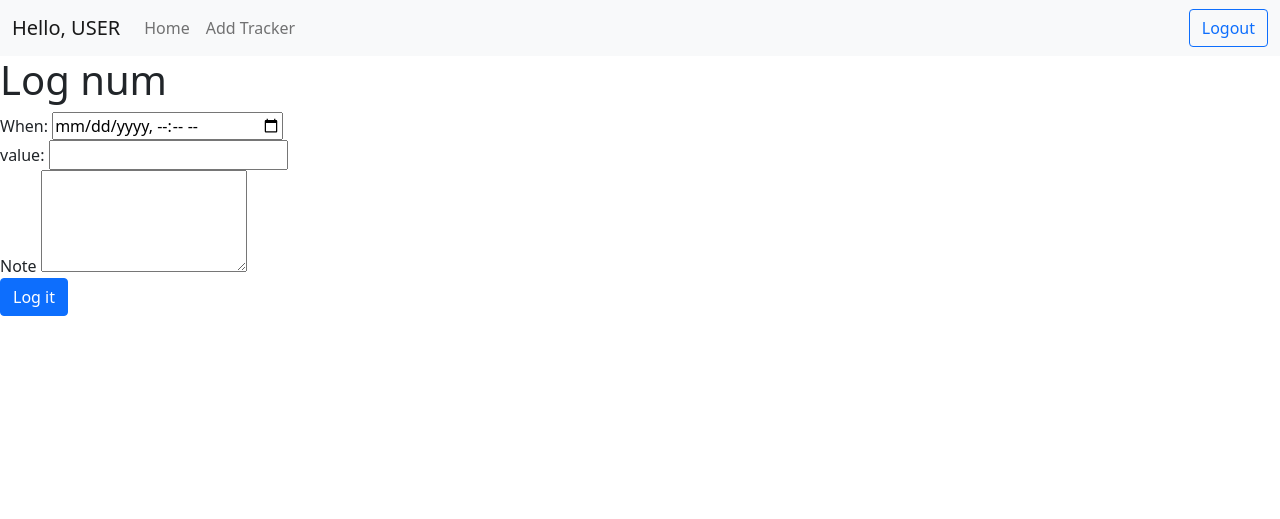
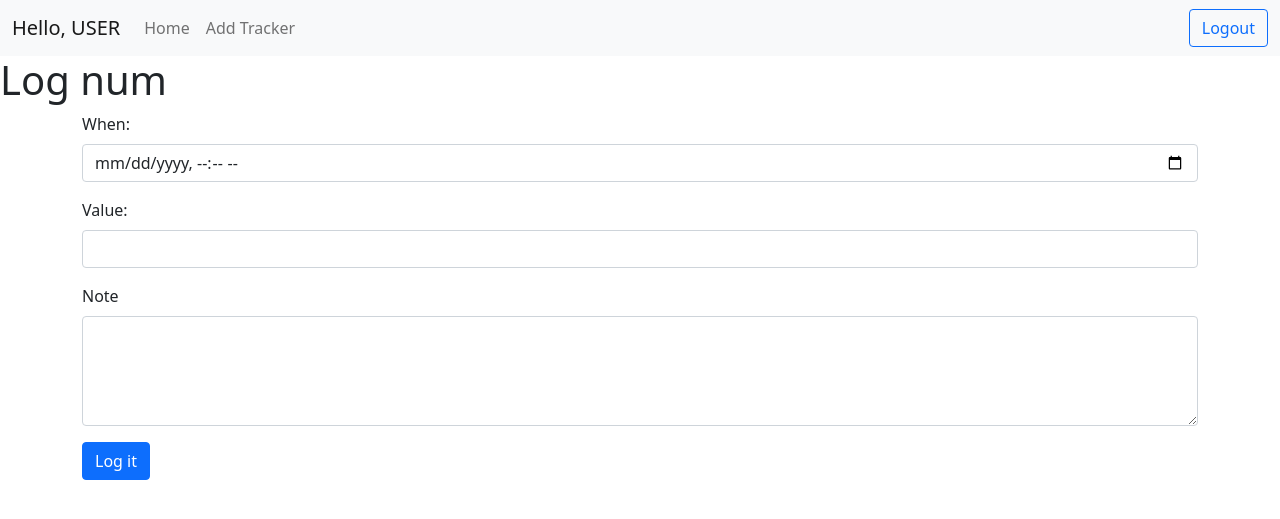
Before and after one commit to Manukumar-B-IITM/TrackerProject, a Flask app: page /tracker/1/log in a window 1280 px wide. Shown: the top 519 px of the page. Run offline with Flask 2, Linux system fonts and the light colour scheme.

Commit message:
ICONS + Log Style

```diff
--- a/templates/head_content.html
+++ b/templates/head_content.html
@@ -1,6 +1,8 @@
 <head>
     <meta charset="utf-8">
     <title>Tracker Overview</title>
+
+    <link rel="stylesheet" href="https://cdn.jsdelivr.net/npm/bootstrap-icons@1.8.1/font/bootstrap-icons.css">
 
     <link href="https://cdn.jsdelivr.net/npm/bootstrap@5.1.3/dist/css/bootstrap.min.css" rel="stylesheet"
         integrity="sha384-1BmE4kWBq78iYhFldvKuhfTAU6auU8tT94WrHftjDbrCEXSU1oBoqyl2QvZ6jIW3" crossorigin="anonymous">
--- a/templates/log_create.html
+++ b/templates/log_create.html
@@ -7,62 +7,96 @@
     {% include './navbar.html' %}
 
     <h1>Log {{ tracker.name }}</h1>
-    <form action="/tracker/{{ tracker.id }}/log" method="POST" id="create-tracker-log">
     <div>
-            <label>When: </label>
-            <input type="datetime-local" name="timestamp" id="whenDateTime" required />
+        <form action="/tracker/{{ tracker.id }}/log" class="container" method="POST" id="create-tracker-log">
+            <div class="mb-3">
+                <label class="form-label">When: </label>
+                <input type="datetime-local" class="form-control" name="timestamp" id="whenDateTime" required />
             </div>
 
             {% if tracker.type == 1 %}
-        <div>
-            <label>value:</label>
-            <input type="text" name="tvalue" required />
+            <div class="mb-3">
+                <label class="form-label">Value:</label>
+                <input type="text" class="form-control" name="tvalue" required />
             </div>
 
             {% elif tracker.type == 2 %}
-        <div>
+            <div class="mb-3">
                 {% set options = tracker.settings.split(',') %}
-            <label>Select:</label>
+                <label class="form-label">Select:</label>
                 {% for p in options %}
-            <input type="checkbox" name="tvalue" value="{{p}}" />
-            <label>{{p}}</label>
+                <div class="form-check">
+                    <input type="checkbox" class="form-check-input" name="tvalue" value="{{p}}" />
+                    <label class="form-check-label">{{p}}</label>
+                </div>
                 {% endfor %}
+
             </div>
 
             {% elif tracker.type == 3 %}
-        <div>
-            <label>Hours:</label>
-            <input type="text" name="tvalue" required />
+            <div class="mb-3">
+                <label class="form-label">Hours:</label>
+                <input type="text" class="form-control" name="tvalue" required />
             </div>
-        <div>
-            <label>Minutes:</label>
-            <input type="text" name="tvalue" required />
+            <div class="mb-3">
+                <label class="form-label">Minutes:</label>
+                <!-- <input type="text" class="form-control" name="tvalue" required /> -->
+                <!-- <input type="range" class="form-range" min="0" max="59"  step="1" id="customRange2" name="tvalue" required> -->
+                <select class="form-select" name="tvalue" aria-label="Default select example">
+                    <!-- <option selected>Open this select menu</option> -->
+                    {% for min in range(0,60) %}
+                    <option value="{{min}}">{{min}}</option>
+                    {% endfor %}
+                </select>
             </div>
-        <div>
-            <label>Seconds:</label>
-            <input type="text" name="tvalue" required />
+            <div class="mb-3">
+                <label class="form-label">Seconds:</label>
+                <!-- <input type="text" class="form-control" name="tvalue" required /> -->
+                <!-- <input type="range" class="form-range" min="0" max="59" step="1" id="customRange2" name="tvalue"
+                    required> -->
+                <select class="form-select" name="tvalue" aria-label="Default select example">
+                    <!-- <option selected>Open this select menu</option> -->
+                    {% for sec in range(0,60) %}
+                    <option value="{{sec}}">{{sec}}</option>
+                    {% endfor %}
+                </select>
             </div>
 
             {% elif tracker.type == 4 %}
-        <div>
-            <label>value:</label>
-            <input type="radio" id="yes" name="tvalue" value="1">
-            <label>Yes</label>
-            <input type="radio" id="no" name="tvalue" value="0">
-            <label>No</label>
+            <div class="mb-3">
+                <label class="form-label">Value:</label>
+                <div class="form-check">
+                    <input class="form-check-input" type="radio" name="flexRadioDefault" id="flexRadioDefault1"
+                        value="1">
+                    <label class="form-check-label" for="flexRadioDefault1">
+                        Yes
+                    </label>
+                </div>
+                <div class="form-check">
+                    <input class="form-check-input" type="radio" name="flexRadioDefault" id="flexRadioDefault1"
+                        value="0">
+                    <label class="form-check-label" for="flexRadioDefault1">
+                        No
+                    </label>
+                </div>
+                <!-- <input type="radio" id="yes" name="tvalue" value="1"> -->
+                <!-- <label>Yes</label> -->
+                <!-- <input type="radio" id="no" name="tvalue" value="0">
+                 -->
+                <!-- <label>No</label> -->
             </div>
 
             {% endif %}
-        <div>
-            <label>Note</label>
-            <textarea type="text" rows="4" name="note"></textarea>
+            <div class="mb-3">
+                <label class="form-label">Note</label>
+                <textarea type="text" class="form-control" rows="4" name="note"></textarea>
             </div>
 
-        <div>
-            <input class="btn btn-primary" type="submit" value="Log it">
+            <div class="mb-3">
+                <input class="btn btn-primary" class="form-control" type="submit" value="Log it">
             </div>
         </form>
-
+    </div>
 </body>
 
 </html>
```
Also changed, not shown: db_directory/trackerqunatified.sqlite3. Lines whose indentation alone changed are shown as unchanged.
